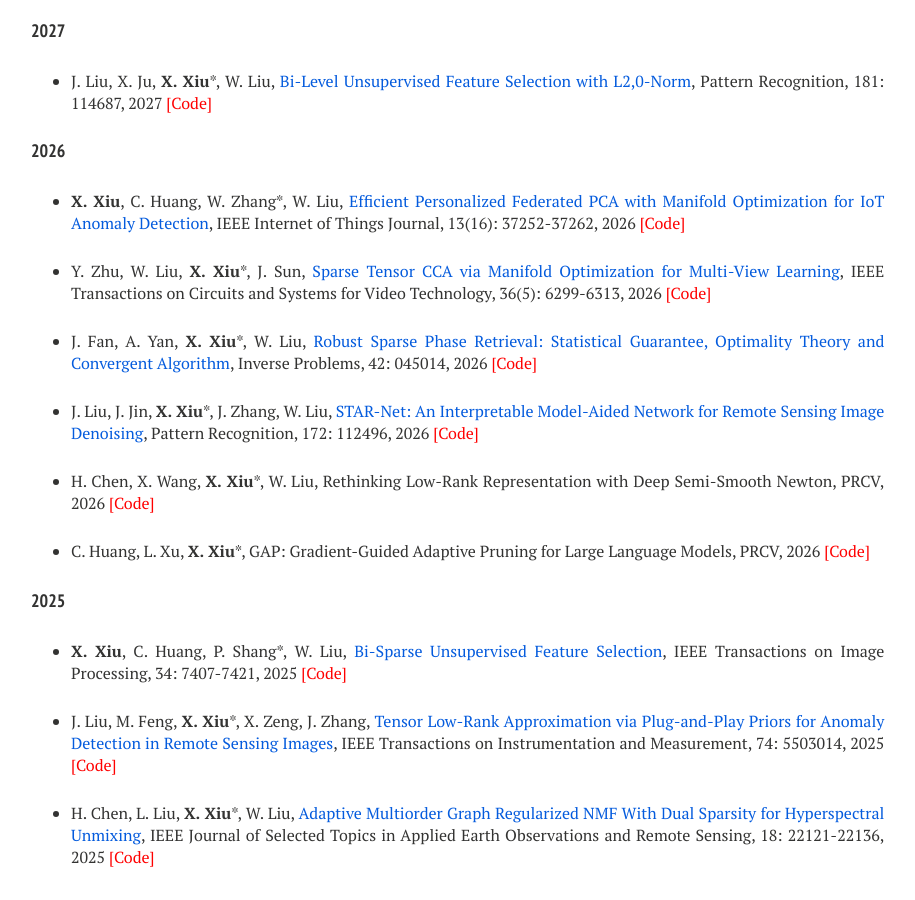
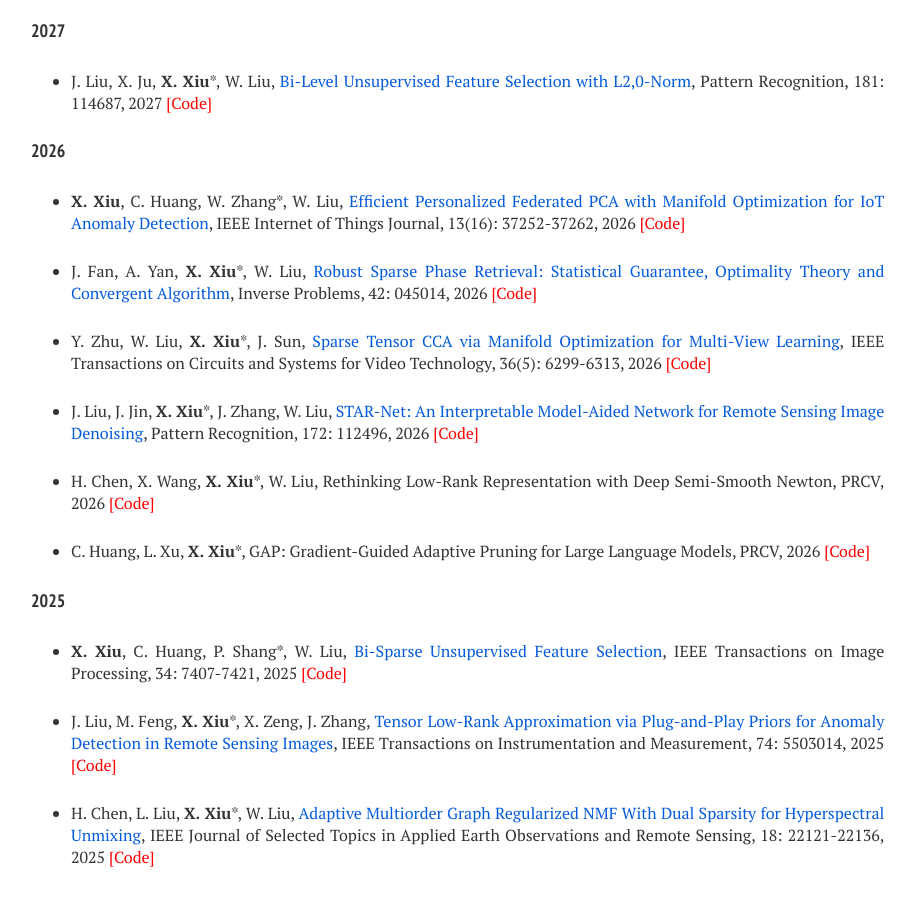
Before and after one commit to xianchaoxiu/xianchaoxiu.github.io, a Jekyll site: the page built from publications/index.md, in a window 1280 px wide and 900 px high, scrolled down 752 px. Shown: the whole window, without its empty margins (289-1204 px from the left). Built offline with Jekyll 4.4.1, drawn with Linux system fonts in a browser that asks for light colours; nearby versions of some CDN libraries.

Commit message:
Update index.md

```diff
--- a/publications/index.md
+++ b/publications/index.md
@@ -38,9 +38,9 @@ share: false
 
 * <b>X. Xiu</b>, C. Huang, W. Zhang*, W. Liu, <a href="https://doi.org/10.1109/JIOT.2026.3701337" class="textlink" target="_blank">Efficient Personalized Federated PCA with Manifold Optimization for IoT Anomaly Detection</a>, IEEE Internet of Things Journal, 13(16): 37252-37262, 2026 <a href="https://github.com/xianchaoxiu/FedEP" class="textlink" target="_blank" style="color: red;">[Code]</a>
 
+* J. Fan, A. Yan, <b>X. Xiu</b>*, W. Liu, <a href="https://doi.org/10.1088/1361-6420/ae5e02" class="textlink" target="_blank">Robust Sparse Phase Retrieval: Statistical Guarantee, Optimality Theory and Convergent Algorithm</a>, Inverse Problems, 42: 045014, 2026   <a href="https://github.com/xianchaoxiu/HPR" class="textlink" target="_blank" style="color: red;">[Code]</a>
+
 * Y. Zhu, W. Liu, <b>X. Xiu</b>*, J. Sun, <a href="https://doi.org/10.1109/TCSVT.2025.3642736" class="textlink" target="_blank">Sparse Tensor CCA via Manifold Optimization for Multi-View Learning</a>, IEEE Transactions on Circuits and Systems for Video Technology, 36(5): 6299-6313, 2026   <a href="https://github.com/zhudafa/STCCA-L" class="textlink" target="_blank" style="color: red;">[Code]</a>
-
-* J. Fan, A. Yan, <b>X. Xiu</b>*, W. Liu, <a href="https://doi.org/10.1088/1361-6420/ae5e02" class="textlink" target="_blank">Robust Sparse Phase Retrieval: Statistical Guarantee, Optimality Theory and Convergent Algorithm</a>, Inverse Problems, 42: 045014, 2026   <a href="https://github.com/xianchaoxiu/HPR" class="textlink" target="_blank" style="color: red;">[Code]</a>
 
 * J. Liu, J. Jin, <b>X. Xiu</b>*, J. Zhang, W. Liu, <a href="https://doi.org/10.1016/j.patcog.2025.112496" class="textlink" target="_blank">STAR-Net: An Interpretable Model-Aided Network for Remote Sensing Image Denoising</a>, Pattern Recognition, 172: 112496, 2026 <a href="https://github.com/xianchaoxiu/STAR-Net" class="textlink" target="_blank" style="color: red;">[Code]</a>
 
```
